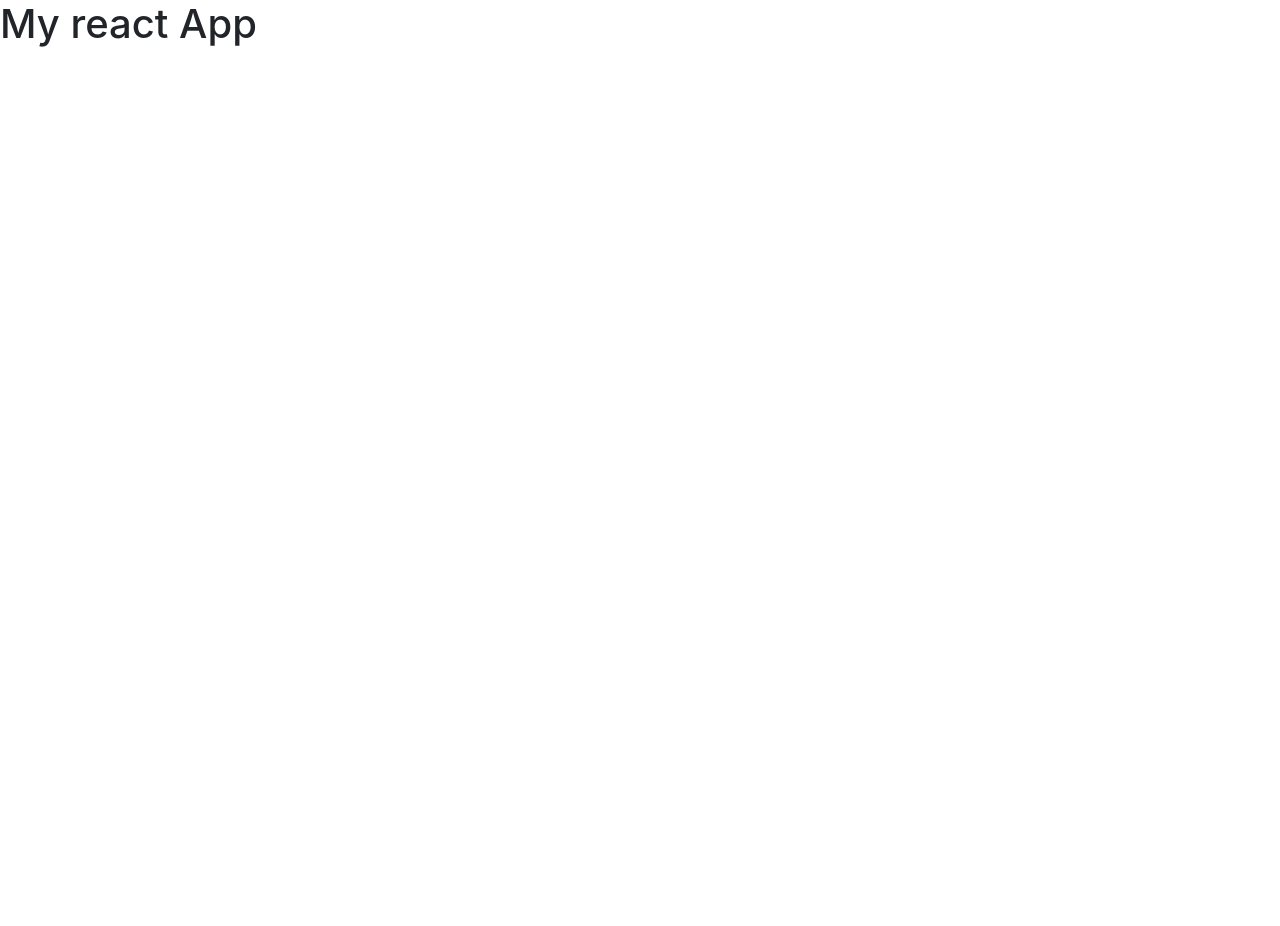
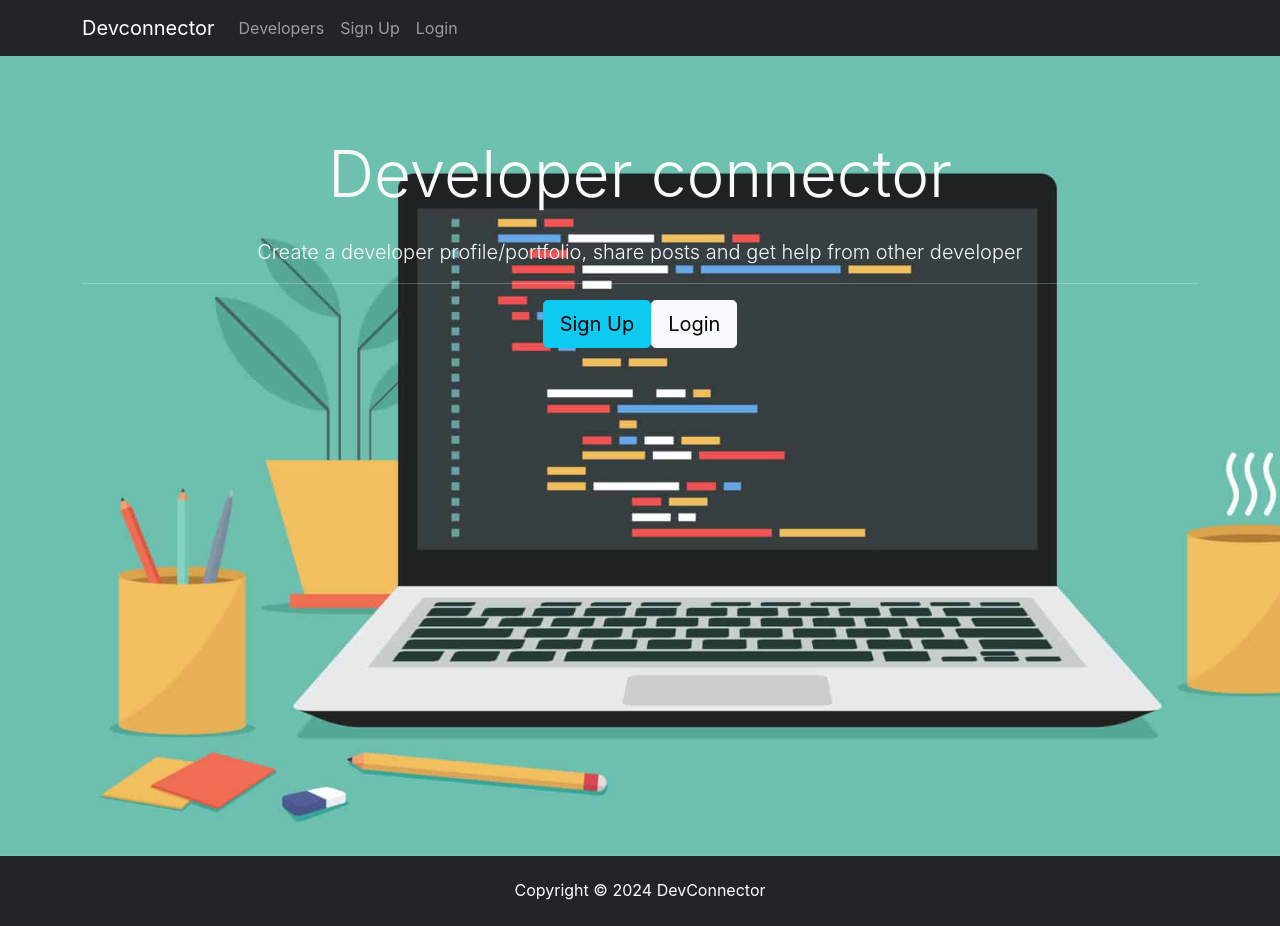
Before and after one commit to EmnaSouidi/social-network-application-using-Node.js-Express-React-Redux-and-MongoDB, a React (Create React App) app in the folder client/: page / in a window 1280 px wide. Before the commit the page ends 800 px from the top, so only its background shows below. Built offline with nearby package versions, Linux system fonts and the light colour scheme.

Commit message:
Landing and Footer

```diff
--- a/client/src/App.css
+++ b/client/src/App.css
@@ -1,21 +1,26 @@
 img{
   width: 100%;
 }
+/* .navbar-nav-right {
+  margin-left: auto;
+} */
+
 
 .landing {
   position: relative;
-  background: url('./img/showcase.jpeg') no-repeat;
+  background: url('./img/showcase.jpeg') no-repeat ;
   background-size: cover;
   height: 100vh;
   margin-top: -24px;
   margin-bottom:-50px;
+
 }
 .landing-inner {
   padding-top: 80px;
 }
 
 .dark-overly {
-  background-color: rgba(0, 0, 0, 0.5);
+  background-color: rgba(0, 0, 0, 0.7);
   position: absolute;
   top: 0;
   left: 0;
--- a/client/src/App.js
+++ b/client/src/App.js
@@ -1,11 +1,21 @@
+
 import React, {Component} from 'react';
+import Navbar from './component/layout/Navbar';
+import Footer from './component/layout/Footer';
+import Landing from './component/layout/Landing';
 
+
+import './App.css';
 
 class App extends Component {
   render() {
   return (
     <div className="App">
-      <h1>My react App</h1>
+      <Navbar />  {/* Include Navbar component here */}
+      <Landing />
+
+      <Footer />
+
     </div>
   );
 }
--- a/client/src/component/layout/Footer.js
+++ b/client/src/component/layout/Footer.js
@@ -1,9 +1,9 @@
 import React from 'react'
 
-export default function Footer() {
+export default () => {
   return (
-    <div>
-
-    </div>
+    <footer className="bg-dark text-white mt-5 p-4 text-center">
+      Copyright &copy; {new Date().getFullYear()} DevConnector
+    </footer>
   )
 }
--- /dev/null
+++ b/client/src/component/layout/Landing.js
@@ -0,0 +1,26 @@
+import React, { Component } from 'react'
+class Landing extends Component {
+  render() {
+    return (
+      <div className="landing">
+     <div className="dark-overlay landing-inner text-light">
+        <div className="container">
+            <div className="row">
+                <div className="col-md-12 text-center">
+                    <h1 className="display-3 mb-4">Developer connector</h1>
+                    <p className="lead"> Create a developer profile/portfolio, share posts and get help from other developer</p>
+                    <hr />
+                    <a href="register.html" className="btn btn-lg btn-info mr-2">Sign Up</a>
+                    <a href="login.html" className="btn btn-lg btn-light">Login</a>
+                </div>
+
+            </div>
+
+        </div>
+        </div>
+
+      </div>
+    )
+  }
+}
+export default Landing;
--- a/client/src/component/layout/Navbar.js
+++ b/client/src/component/layout/Navbar.js
@@ -3,30 +3,31 @@
 class Navbar extends Component {
   render() {
     return (
-    <nav class="navbar navbar-expanded-sm navbar-dark bg-dark mb-4">
+    <nav className="navbar navbar-expand-sm navbar-dark bg-dark mb-4">
     <div className='container'>
       <a className='navbar-brand' href="landing.html">Devconnector</a>
-      <button className='navbar-toggler' type='button' data-toggle="collapse "
+      <button className='navbar-toggler' type='button' data-toggle="collapse"
       data-target="#mobile-nav">
         <span className='navbar-toggler-icon'></span>
       </button>
 
       <div className='collapse navbar-collapse' id="mobile-nav">
-        <ul>
-          <li className='navbar-nav mr-auto'>
+
+          <ul className='navbar-nav mr-auto'>
             <li className='nav-item'>
               <a className='nav-link' href="profiles.html">Developers</a>
             </li>
-          </li>
-        </ul>
+          </ul>
 
 
-      <ul className='navbar-nav' ml-auto>
-        <li class="nav-item">
-          <a class="nav-link" href='register.html'>Sign Up</a>
+
+      <ul className="navbar-nav ml-auto">
+        <li className="nav-item ">
+          <a className="nav-link" href='register.html'>Sign Up</a>
         </li>
-        <li class="nav-item">
-          <a class="nav-link" href='login.html'>Login</a>
+        <li className="nav-item">
+          <a className="nav-link" href='login.html'>Login</a>
+
         </li>
       </ul>
       </div>
```
Also changed, not shown: client/src/img/showcase.jpeg.
